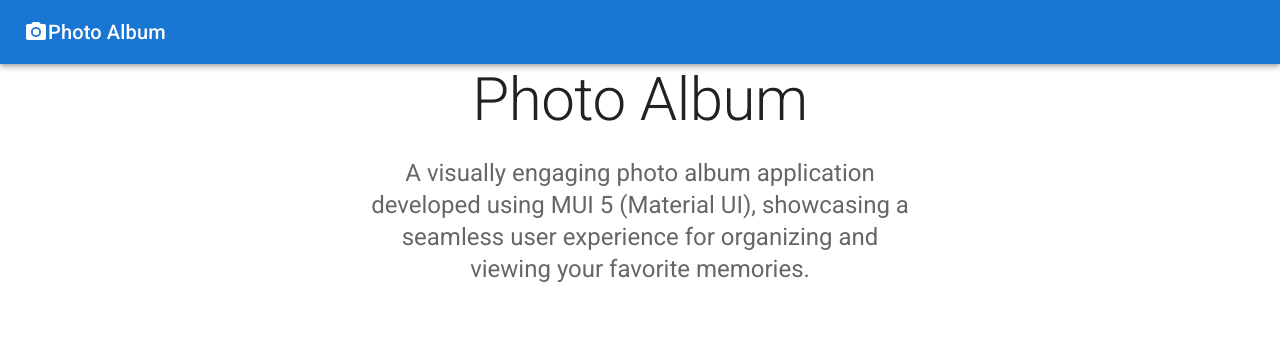
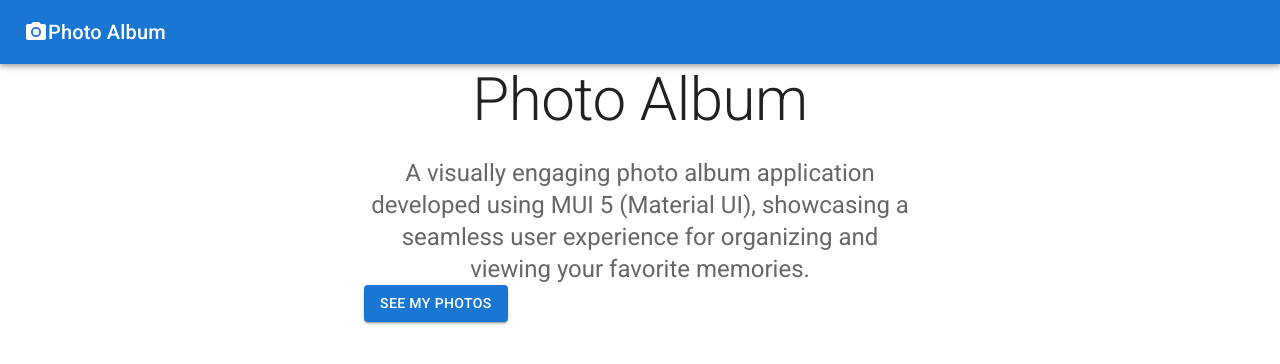
Before and after one commit to poladbachs/MaterialAlbum, a React (Create React App) app: page / in a window 1280 px wide. Shown: the top 364 px of the page. Built offline with nearby package versions, Linux system fonts and the light colour scheme.

Commit message:
contained button added inside Grid2 item

```diff
--- a/src/App.jsx
+++ b/src/App.jsx
@@ -25,7 +25,11 @@ export default function App() {
                         </Typography>
                         <div>
                             <Grid2 container spacing={2} justify="center">
-
+                                <Grid2 item>
+                                    <Button variant="contained" color="primary">
+                                        See my photos
+                                    </Button>
+                                </Grid2>
                             </Grid2>
                         </div>
                     </Container>
```
